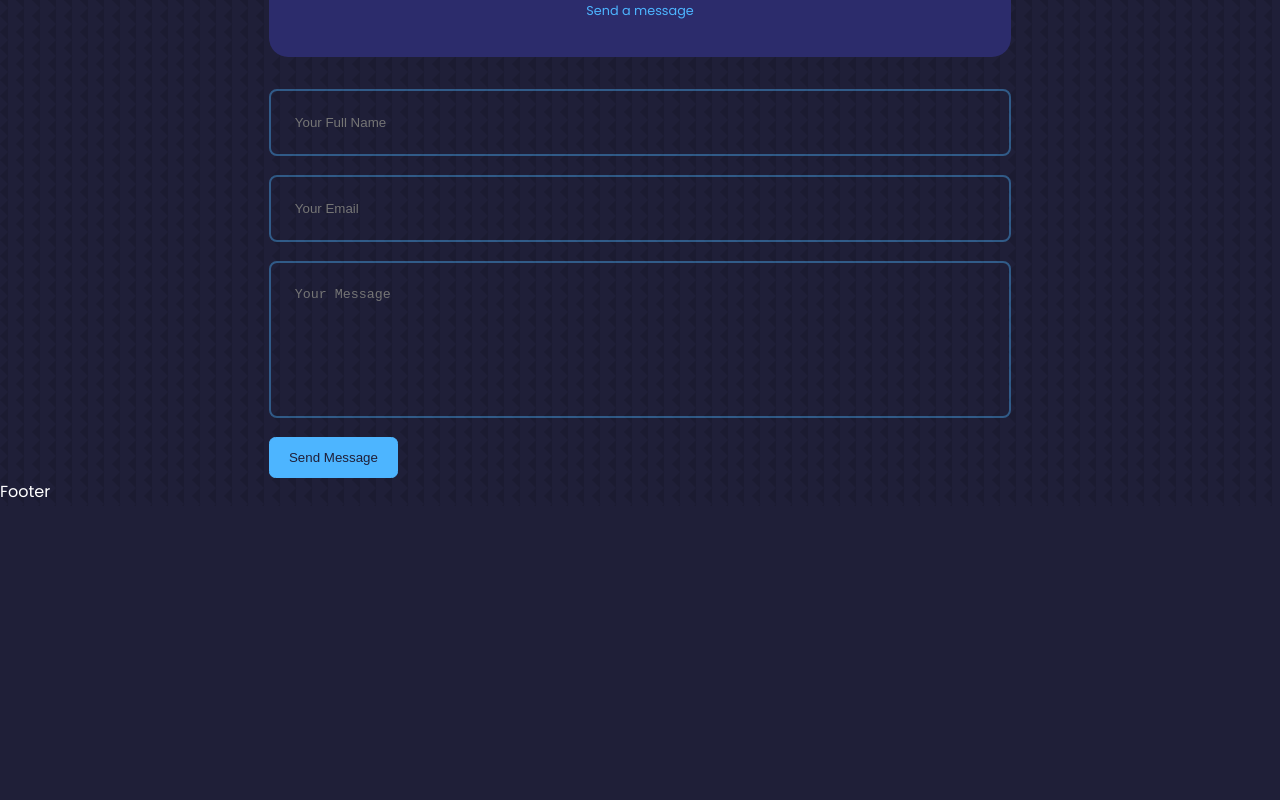
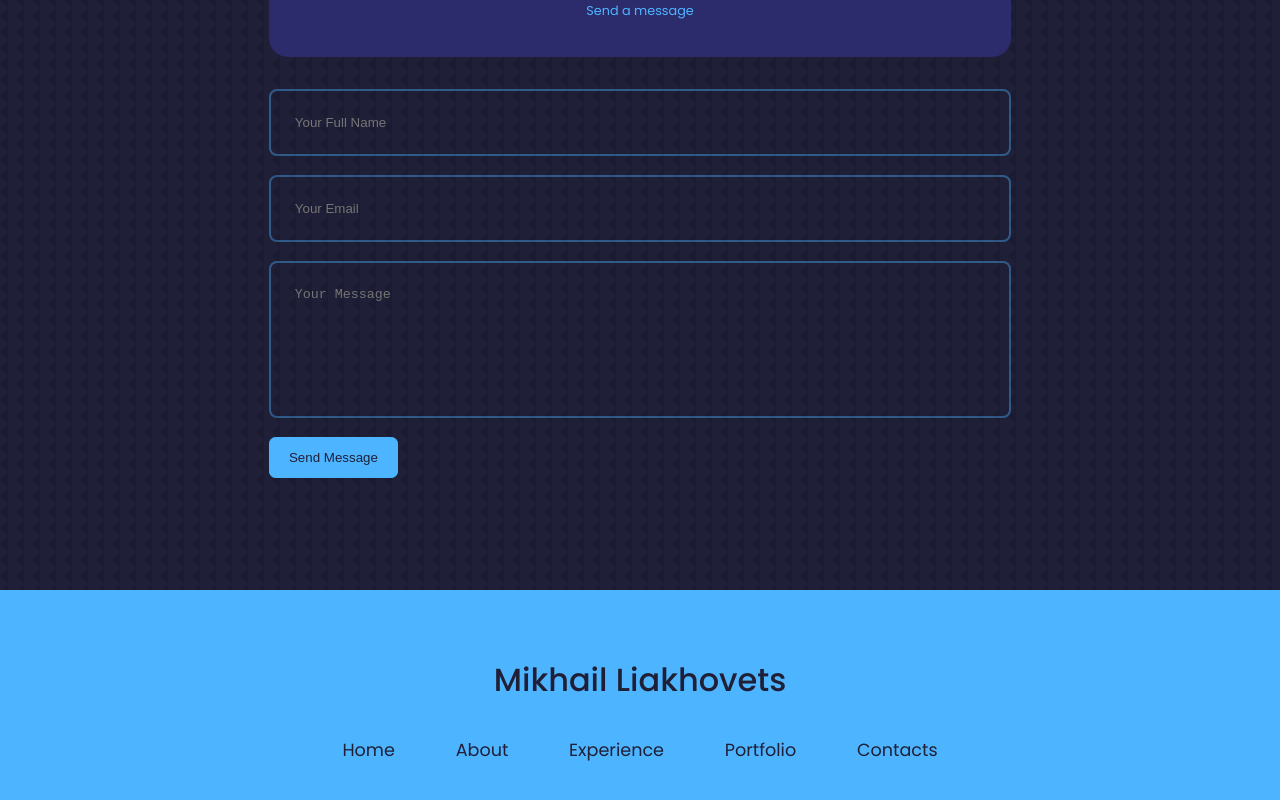
Before and after one commit to bthrsn/react-portfolio, a React (Create React App) app: page / in a window 1280 px wide. Shown: the part 3496-4296 px from the top of the page. Before the commit the page ends 4002 px from the top, so only its background shows below. Built offline with nearby package versions, Linux system fonts and the light colour scheme.

Commit message:
Add footer, fix link styles

```diff
--- a/src/components/footer/Footer.tsx
+++ b/src/components/footer/Footer.tsx
@@ -1,10 +1,28 @@
-import React from 'react';
+import React from "react";
 import "./footer.css";
 
 const Footer = () => {
+  const permalinks = [
+    { link: "#", title: "Home" },
+    { link: "#about", title: "About" },
+    { link: "#experience", title: "Experience" },
+    { link: "#portfolio", title: "Portfolio" },
+    { link: "#contacts", title: "Contacts" },
+  ];
   return (
-    <footer>Footer</footer>
-  )
-}
+    <footer>
+      <a href="#" className="footer-logo">
+        Mikhail Liakhovets
+      </a>
+      <ul className="permalinks">
+        {permalinks.map((item) => (
+          <li key={item.title}>
+            <a href={item.link}>{item.title}</a>
+          </li>
+        ))}
+      </ul>
+    </footer>
+  );
+};
 
-export default Footer
+export default Footer;
--- a/src/components/footer/footer.css
+++ b/src/components/footer/footer.css
@@ -0,0 +1,33 @@
+footer {
+  background: var(--color-primary);
+  padding: 3rem 0;
+  text-align: center;
+  font-size: 0.9rem;
+  margin-top: 7rem;
+}
+
+footer a {
+  color: var(--color-bg);
+}
+
+.footer-logo {
+  font-size: 2rem;
+  font-weight: 500;
+  display: inline-block;
+}
+
+.permalinks {
+  display: flex;
+  flex-wrap: wrap;
+  align-items: center;
+  justify-content: center;
+  gap: 2rem;
+  margin: 0 auto 3rem;
+}
+
+@media screen and (max-width: 800px) {
+  .permalinks {
+    flex-direction: column;
+    gap: 1.5rem;
+  }
+}
--- a/src/index.css
+++ b/src/index.css
@@ -86,6 +86,7 @@ a {
 
 a:hover {
   color: var(--color-white);
+  background: transparent;
 }
 
 .button {
```
